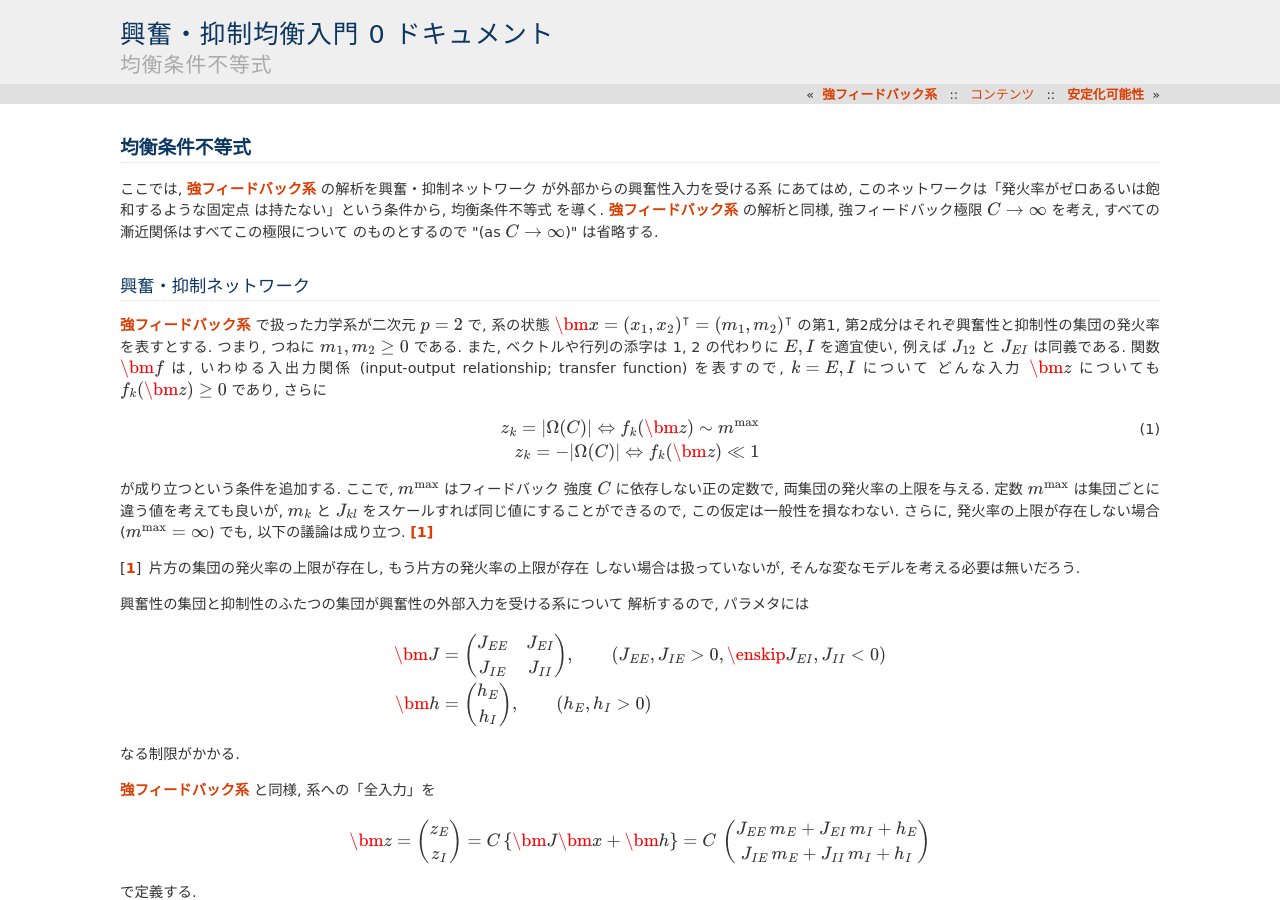
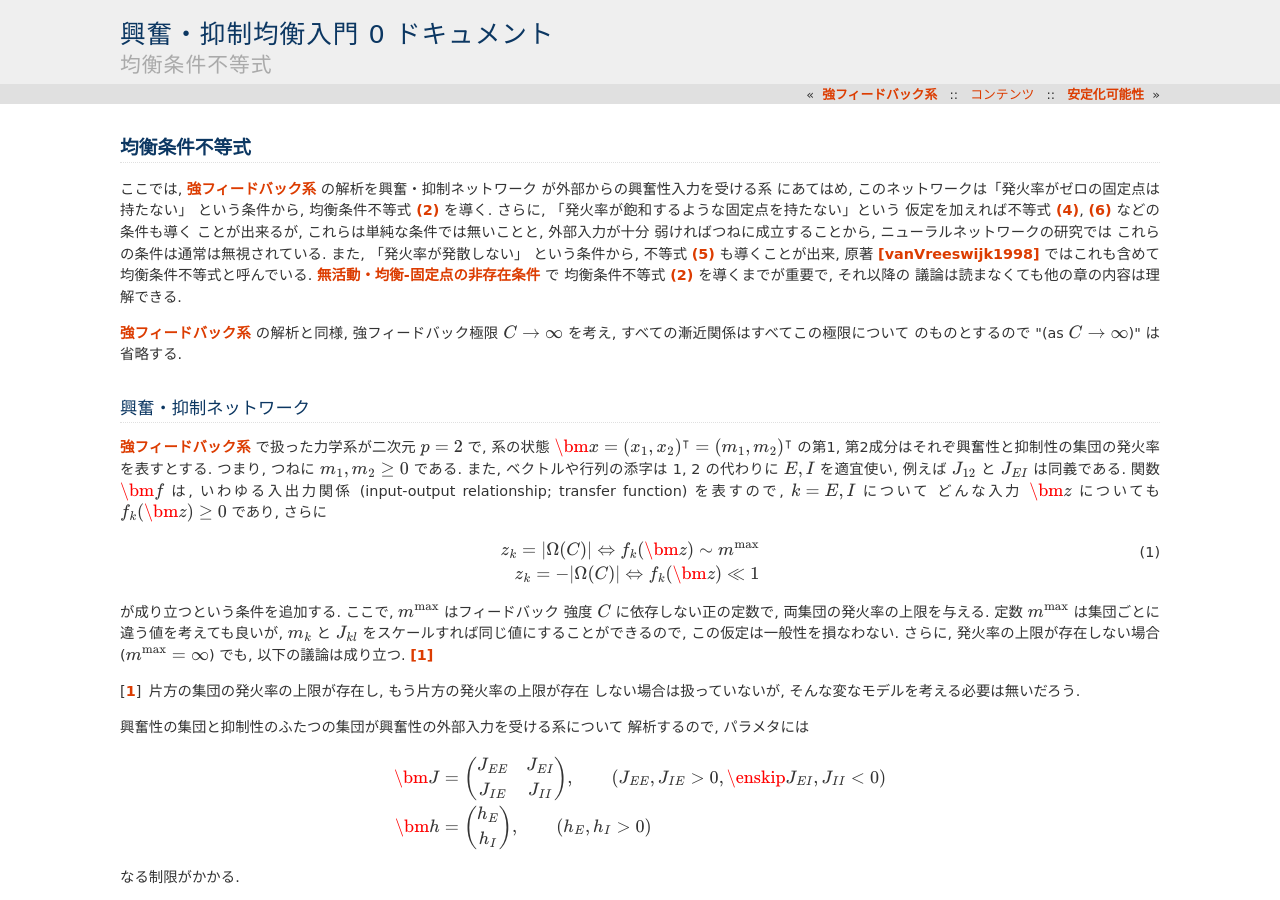
Before and after one commit to tkf/balance-tutorial-ja, a Sphinx documentation site: the page built from source/balance_network/balance_inequality.rst, in a window 1280 px wide and 900 px high. Built offline with Sphinx 7.4.7, drawn with Linux system fonts in a browser that asks for light colours; formulas are drawn with MathJax 3; some of the changed text lies outside the part shown.

Commit message:
"均衡条件不等式" の overview を追加

```diff
--- a/source/balance_network/balance_inequality.rst
+++ b/source/balance_network/balance_inequality.rst
@@ -6,8 +6,19 @@
 
 ここでは, :ref:`strong-feedback-system` の解析を興奮・抑制ネットワーク
 が外部からの興奮性入力を受ける系
-にあてはめ, このネットワークは「発火率がゼロあるいは飽和するような固定点
-は持たない」という条件から, :index:`均衡条件不等式` を導く.
+にあてはめ, このネットワークは「発火率がゼロの固定点は持たない」
+という条件から, :index:`均衡条件不等式` :eq:`balance-inequality`
+を導く.  さらに, 「発火率が飽和するような固定点を持たない」という
+仮定を加えれば不等式 :eq:`no-ss`, :eq:`no-sb` などの条件も導く
+ことが出来るが, これらは単純な条件では無いことと, 外部入力が十分
+弱ければつねに成立することから, ニューラルネットワークの研究では
+これらの条件は通常は無視されている.  また, 「発火率が発散しない」
+という条件から, 不等式 :eq:`no-div` も導くことが出来, 原著
+[vanVreeswijk1998]_ ではこれも含めて均衡条件不等式と呼んでいる.
+`無活動・均衡-固定点の非存在条件`_ で 均衡条件不等式
+:eq:`balance-inequality` を導くまでが重要で, それ以降の
+議論は読まなくても他の章の内容は理解できる.
+
 :ref:`strong-feedback-system` の解析と同様, 強フィードバック極限
 :math:`C \to \infty` を考え, すべての漸近関係はすべてこの極限について
 のものとするので "(as :math:`C \to \infty`)" は省略する.
@@ -373,12 +385,13 @@ transfer function) を表すので, :math:`k = E, I` について
 しないことが分かる.
 
 
-発火率の上限が無い場合
+発火率が発散しない条件
 ----------------------
 
 発火率の上限が無い (:math:`m^{\max} = \infty`) 場合, 条件 (c2)-(c3) は
-成立しようが無いから, (c1) が存在しなければ `飽和-固定点`_ は存在しな
-い.  さらに, 式 :eq:`balance-inequality` の条件下で
+成立しようが無いから, (c1) が存在しなければ `飽和-固定点`_ (この場合は
+発火率が発散するような解) は存在しない.
+さらに, 式 :eq:`balance-inequality` の条件下で
 :math:`J_{IE} + J_{II} < 0` は
 
 .. math::
@@ -391,7 +404,12 @@ transfer function) を表すので, :math:`k = E, I` について
 つまり :math:`J_{EE} + J_{EI} < 0` を導く
 (:math:`J_{IE} + J_{II} < 0` のほうが :math:`J_{EE} + J_{EI} < 0`
 より厳しい条件).  よって, `飽和-固定点`_ が存在し\ **ない**,
-**必要十分**\ 条件は :math:`J_{EE} + J_{EI} < 0` である. [#]_
+**必要十分**\ 条件は
+
+.. math:: J_{EE} + J_{EI} < 0
+   :label: no-div
+
+である. [#]_
 
 .. [#] [vanVreeswijk1998]_ の式 (4.10) の条件 :math:`J_E > 1` は
    :math:`J_{EE} = J_{IE} = 1`, :math:`J_{kI} = - J_k`
```
Also changed, not shown: other parts of source/balance_network/balance_inequality.rst (+2 -0 lines).
